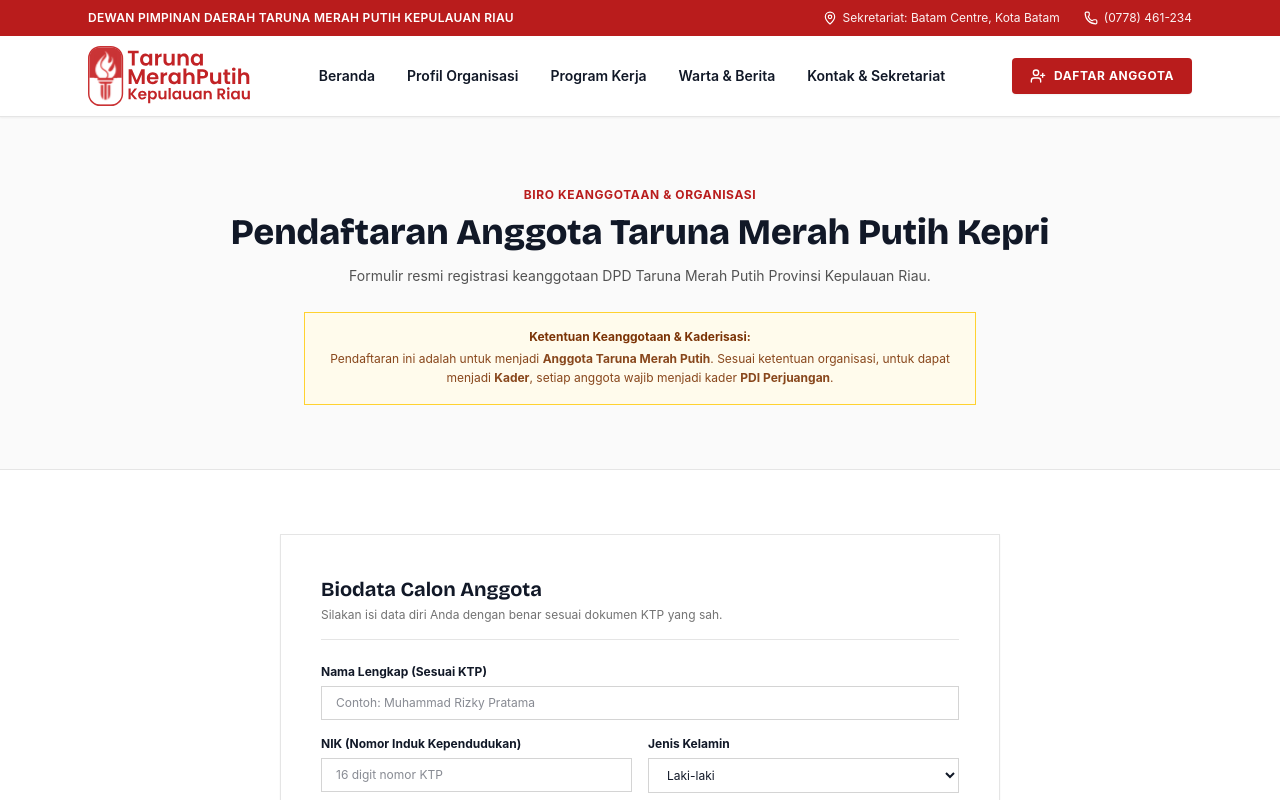
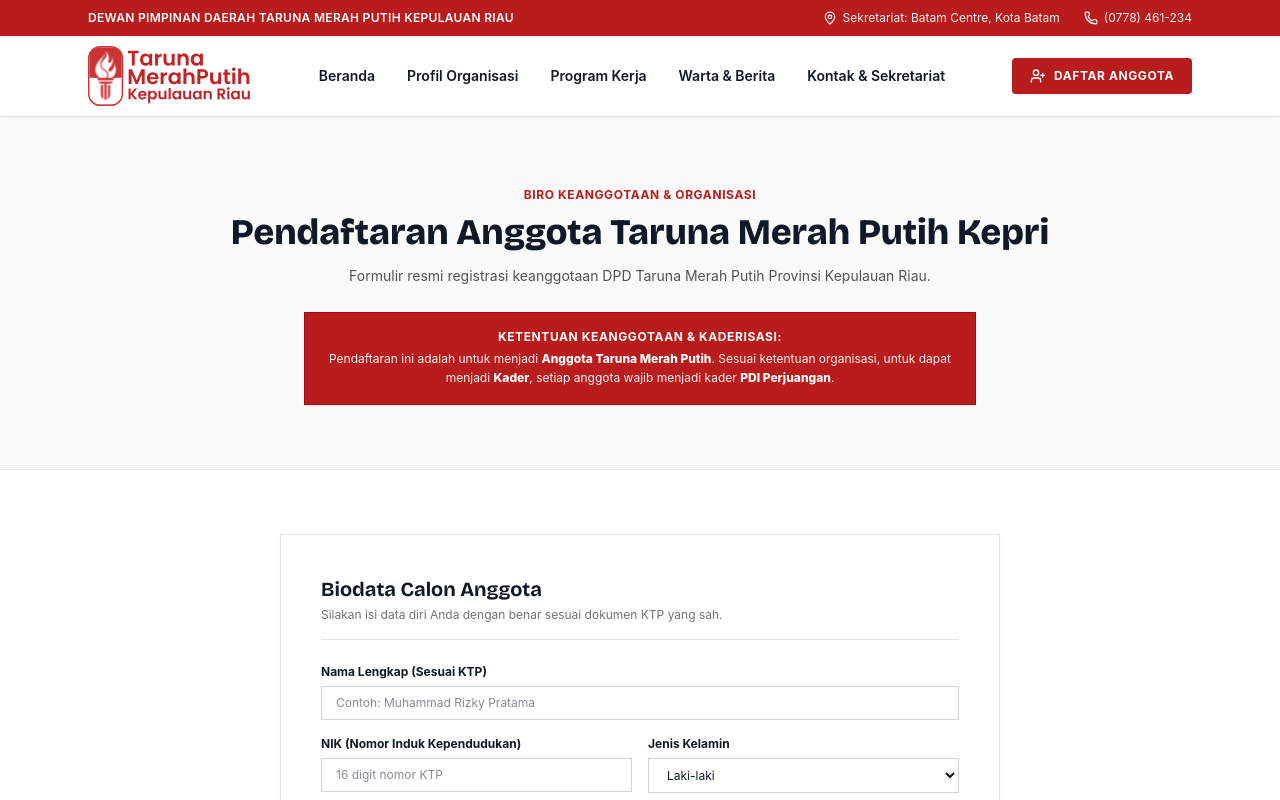
Before and after one commit to dhimasarista/tmpkepri-next, a Next.js app: page /daftar in a window 1280 px wide. Shown: the top 800 px of the page. Built offline with nearby package versions, Linux system fonts and the light colour scheme.

Commit message:
style: update membership ketentuan box background to solid red with white text

```diff
--- a/app/(landing)/daftar/page.tsx
+++ b/app/(landing)/daftar/page.tsx
@@ -38,14 +38,14 @@ export default function DaftarPage() {
             Provinsi Kepulauan Riau.
           </p>
 
-          <div className="mx-auto mt-6 max-w-2xl border border-amber-300 bg-amber-50/90 p-4 text-left text-xs text-amber-950 sm:text-center">
-            <p className="font-bold text-amber-900">
+          <div className="mx-auto mt-6 max-w-2xl border border-red-800 bg-[#B91C1C] p-4 text-left text-xs text-white shadow-xs sm:text-center">
+            <p className="font-bold uppercase tracking-wider text-white">
               Ketentuan Keanggotaan & Kaderisasi:
             </p>
-            <p className="mt-1 leading-relaxed text-amber-900/90">
-              Pendaftaran ini adalah untuk menjadi <strong>Anggota Taruna Merah Putih</strong>.
-              Sesuai ketentuan organisasi, untuk dapat menjadi <strong>Kader</strong>,
-              setiap anggota wajib menjadi kader <strong>PDI Perjuangan</strong>.
+            <p className="mt-1 leading-relaxed text-white/95">
+              Pendaftaran ini adalah untuk menjadi <strong className="font-extrabold text-white">Anggota Taruna Merah Putih</strong>.
+              Sesuai ketentuan organisasi, untuk dapat menjadi <strong className="font-extrabold text-white">Kader</strong>,
+              setiap anggota wajib menjadi kader <strong className="font-extrabold text-white">PDI Perjuangan</strong>.
             </p>
           </div>
         </div>
--- a/app/page.tsx
+++ b/app/page.tsx
@@ -278,14 +278,14 @@ export default function Home() {
                 royong.
               </p>
 
-              <div className="mt-4 border border-amber-300 bg-amber-50/90 p-3.5 text-xs text-amber-950">
-                <p className="font-bold text-amber-900">
+              <div className="mt-4 border border-red-800 bg-[#B91C1C] p-3.5 text-xs text-white shadow-xs">
+                <p className="font-bold uppercase tracking-wider text-white">
                   Ketentuan Keanggotaan & Kaderisasi:
                 </p>
-                <p className="mt-1 leading-relaxed text-amber-900/90">
-                  Pendaftaran ini adalah untuk menjadi <strong>Anggota Taruna Merah Putih</strong>.
-                  Sesuai ketentuan organisasi, untuk dapat menjadi <strong>Kader</strong>,
-                  setiap anggota wajib menjadi kader <strong>PDI Perjuangan</strong>.
+                <p className="mt-1 leading-relaxed text-white/95">
+                  Pendaftaran ini adalah untuk menjadi <strong className="font-extrabold text-white">Anggota Taruna Merah Putih</strong>.
+                  Sesuai ketentuan organisasi, untuk dapat menjadi <strong className="font-extrabold text-white">Kader</strong>,
+                  setiap anggota wajib menjadi kader <strong className="font-extrabold text-white">PDI Perjuangan</strong>.
                 </p>
               </div>
             </div>
```
